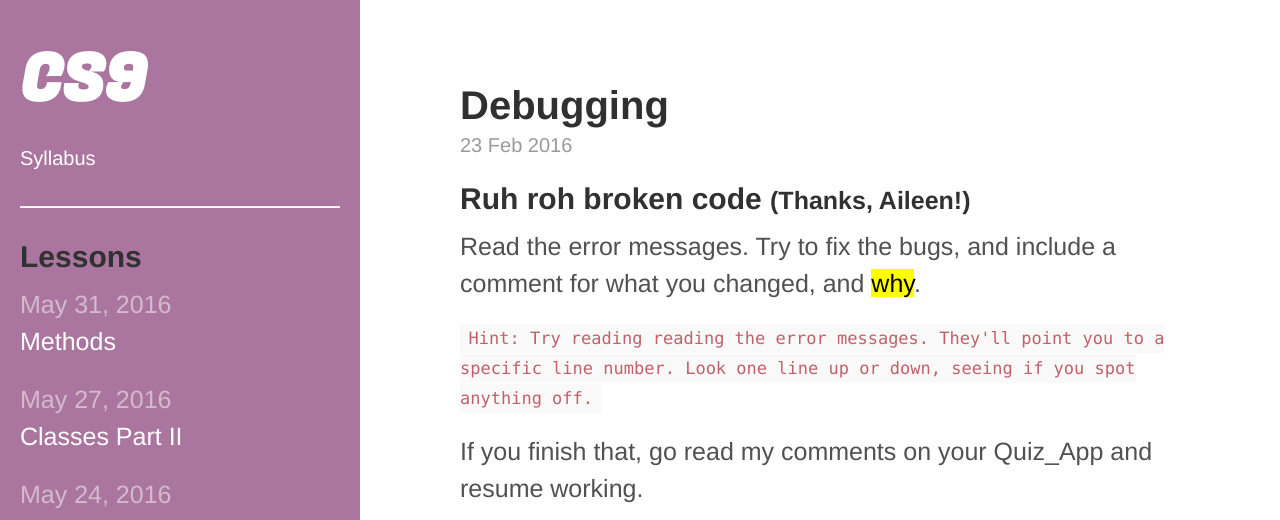
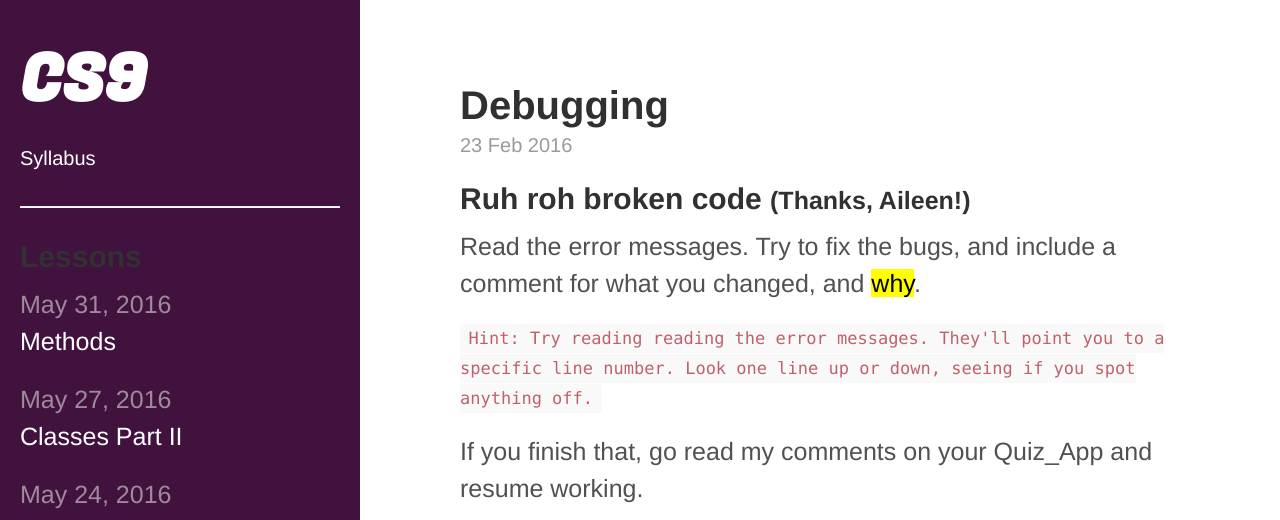
Before and after one commit to bensk/CS9, a Jekyll site: the page built from _posts/2016/2016-02-23-debugging.md, in a window 1280 px wide and 1400 px high. Shown: the top 520 px of the window. Built offline with Jekyll 4.4.1, drawn with Linux system fonts in a browser that asks for light colours; some web fonts are replaced; a style sheet for code colours, icons or effects is not loaded.

Commit message:
:purple_heart: purple!

```diff
--- a/public/css/hyde.css
+++ b/public/css/hyde.css
@@ -235,11 +235,11 @@ a.sidebar-nav-item:focus {
 
 /* Magenta */
 .theme-base-0e .sidebar {
-  background-color: #aa759f;
+  background-color: #40123D;
 }
 .theme-base-0e .content a,
 .theme-base-0e .related-posts li a:hover {
-  color: #aa759f;
+  color: #40123D;
 }
 
 /* Brown */
```
